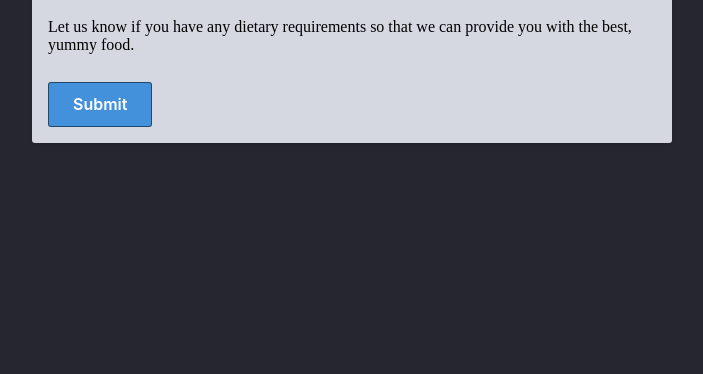
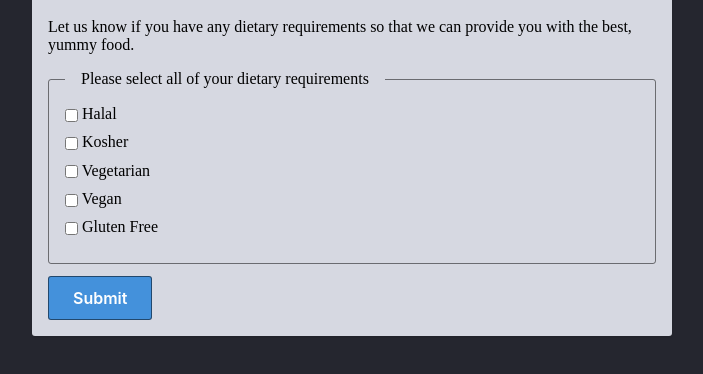
Before and after one commit to Dania-c/Codi, a website: page week-3/24-dietary/index.html in a window 1280 px wide. Shown: the part 158-532 px from the top of the page, without its empty margins (288-991 px from the left). Drawn offline with Linux system fonts and the light colour scheme.

Commit message:
completed 24-dietry

```diff
--- a/week-3/24-dietary/index.html
+++ b/week-3/24-dietary/index.html
@@ -20,6 +20,40 @@
 
         <form>
           <!-- Your multiple choice goes here -->
+          <fieldset>
+            <legend>Please select all of your dietary requirements</legend>
+
+            <div style="margin-bottom: 10px;">
+              <label>
+                <input type="checkbox" name="halal" />
+                Halal
+              </label>
+            </div>
+            <div style="margin-bottom: 10px;">
+              <label>
+                <input type="checkbox" name="kosher" />
+                Kosher
+              </label>
+            </div>
+            <div style="margin-bottom: 10px;">
+              <label>
+                <input type="checkbox" name="vegetarian" />
+                Vegetarian
+              </label>
+            </div>
+            <div style="margin-bottom: 10px;">
+              <label>
+                <input type="checkbox" name="vegan" />
+                Vegan
+              </label>
+            </div>
+            <div style="margin-bottom: 10px;">
+              <label>
+                <input type="checkbox" name="glutenfree" />
+                Gluten Free
+              </label>
+            </div>
+          </fieldset>
           <button type="submit">Submit</button>
         </form>
       </main>
```
